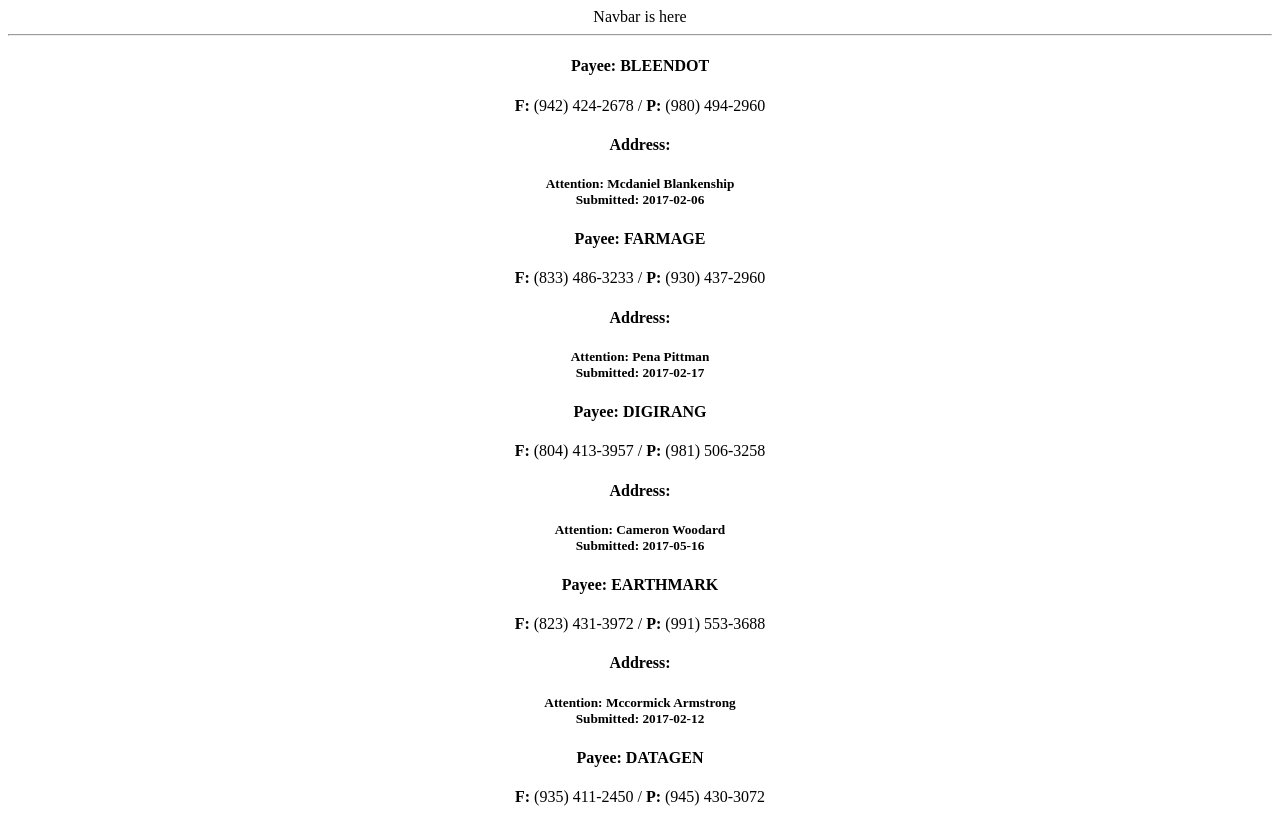
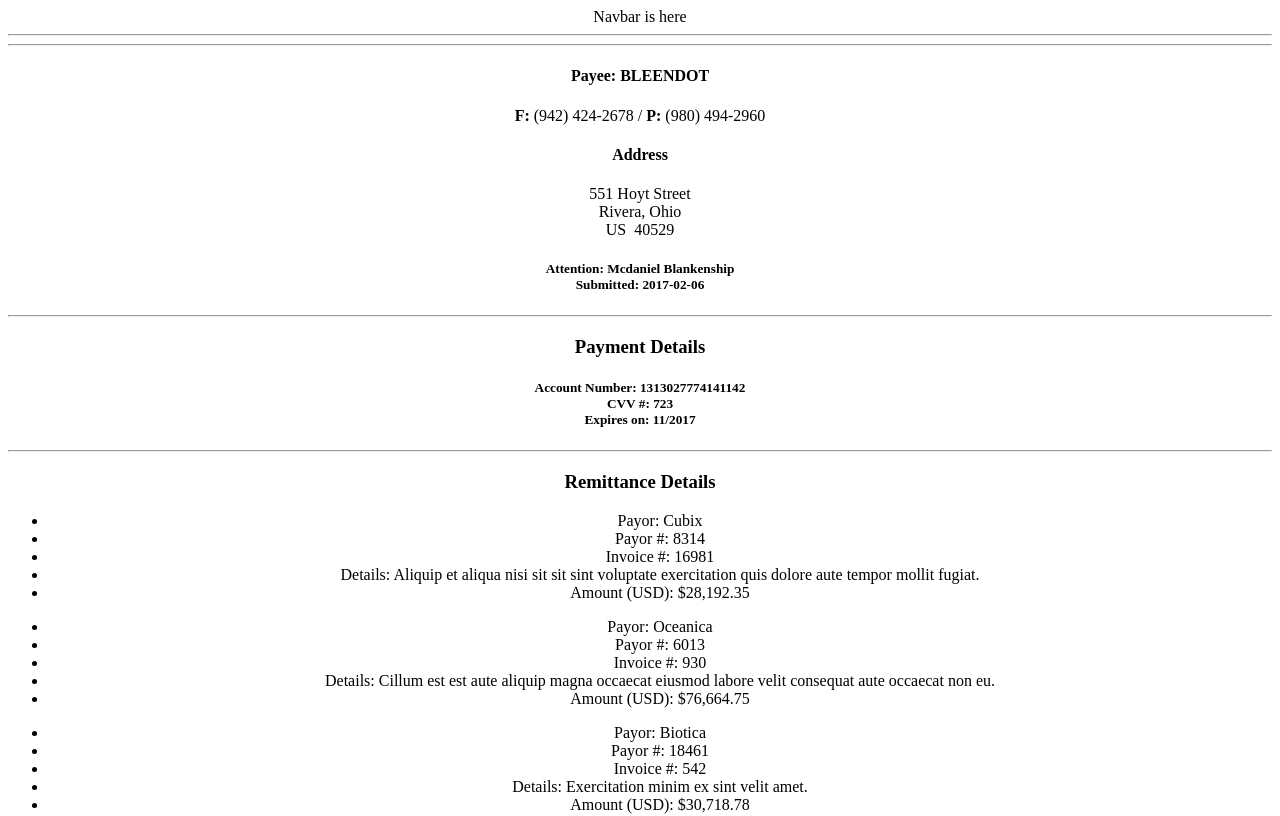
Before and after one commit to Moncada-J/Paymerang-Challenge, a React (Create React App) app: page /statements in a window 1280 px wide. Shown: the top 816 px of the page. Built offline with nearby package versions, Linux system fonts and the light colour scheme.

Commit message:
reaches minimal viable layout, all data rendered

```diff
--- a/src/components/App/App.js
+++ b/src/components/App/App.js
@@ -16,7 +16,7 @@ function App() {
         <Redirect to="/statements" />
       </Switch>
     </main>
-  );
+  )
 }
 
 export default App;
--- /dev/null
+++ b/src/components/Payee/RenderAddress/RenderAddress.jsx
@@ -0,0 +1,23 @@
+import React from 'react';
+import statements from '../../../sample.json';
+
+export default function RenderAddress({statement}) {
+ // this component adds the full address per payor
+ // (i created a second component to keep it clean!)
+    return (
+        <>
+            <h4>Address</h4>
+            <p>
+            {statement.Payee.Address.Address1}
+            {statement.Payee.Address.Address2}
+            <br />
+            {statement.Payee.Address.City},&nbsp;
+            {statement.Payee.Address.StateOrProvince}
+            <br />
+            {statement.Payee.Address.Country} &nbsp;
+            {statement.Payee.Address.PostalCode}
+            </p>
+
+       </>
+    )
+}
--- /dev/null
+++ b/src/components/Remittance/RenderRemittance/RenderRemittance.jsx
@@ -0,0 +1,30 @@
+import React from 'react';
+
+export default function RenderRemittance({remittance}) {
+    return (
+        // this component maps out the
+        // array nested inside the json data
+        // for remittance keys
+        <div>
+            {remittance.map((r) => (
+                <ul>
+                   <li>
+                    Payor: {r.PayorName}
+                    </li>
+                    <li>
+                    Payor #: {r.PayorId}
+                    </li>
+                    <li>
+                    Invoice #: {r.InvoiceNo}
+                    </li>
+                    <li>
+                    Details: {r.Description}
+                    </li>
+                    <li>
+                    Amount (USD): {r.Amount}
+                    </li>
+                </ul>
+            ))}
+        </div>
+    )
+}
--- a/src/components/RenderAddress/RenderAddress.jsx
+++ /dev/null
@@ -1,11 +0,0 @@
-import React from 'react';
-import statements from '../../sample.json';
-export default function RenderAddress() {
-    return (
-            <div>
-                    <h4>
-                        Address:
-                    </h4>
-            </div>
-    )
-}
--- a/src/components/RenderStatements/RenderStatements.jsx
+++ b/src/components/RenderStatements/RenderStatements.jsx
@@ -1,14 +1,15 @@
 import React from 'react';
 import statements from '../../sample.json';
 import StatementCard from '../StatementCard/StatementCard';
-
 export default function Statements() {
-    const statement = statements.map((s, idx) => (
-        <StatementCard statement={s} key={idx} index={idx} />
-    ));
     return (
         <div>
-         {statement}
+            {/* this maps out the object of json data
+             into three divisions:
+            1 - Payee, 2 - Payment, 3 - Remittance */}
+            {statements.map((statement, idx) => (
+                    <StatementCard statement={statement} key={idx} index={idx} />
+                ))}
         </div>
     )
 }
--- a/src/components/StatementCard/StatementCard.jsx
+++ b/src/components/StatementCard/StatementCard.jsx
@@ -1,15 +1,43 @@
 import React from 'react';
-import RenderAddress from '../../components/RenderAddress/RenderAddress';
+import RenderAddress from '../Payee/RenderAddress/RenderAddress';
+import RenderRemittances from '../../components/Remittance/RenderRemittance/RenderRemittance';
 
 export default function StatementCard ({statement}) {
     return (
-        <div>
-             <h4>Payee: {statement.Payee.Name}</h4>
-            <span> <strong>F:</strong> {statement.Payee.Fax} /  <strong>P:
-            </strong> {statement.Payee.Phone}</span>
-            <RenderAddress addressList={statement.Payee.Address}/>
-            <h5><strong>Attention:</strong> {statement.Payee.Attention} <br />
-            Submitted: {statement.Payee.SubmissionDate}</h5>
-        </div>
+        // this component holds all keys mapped out *not pun intended*,
+        // and design structure for the /statements route - shown on app.js
+        <main className="statement-card">
+            {/*
+             !!! Payee Info !!!
+              */}
+            <hr />
+            <div className="payee-container">
+                 <h4>Payee: {statement.Payee.Name}</h4>
+                <span> <strong>F:</strong> {statement.Payee.Fax} /  <strong>P:
+                </strong> {statement.Payee.Phone}
+                <br/></span>
+                <RenderAddress statement={statement}/>
+                <h5><strong>Attention:</strong> {statement.Payee.Attention} <br />
+                Submitted: {statement.Payee.SubmissionDate}</h5>
+            </div>
+            <hr />
+            {/*
+            !!! Payment Info !!!
+            */}
+           <div className="payment-container">
+                <h3>Payment Details</h3>
+                <h5> Account Number: {statement.Payment.PAN}
+                    <br/>
+                    CVV #: {statement.Payment.CVV}
+                    <br />
+                    Expires on: {statement.Payment.Exp}
+                </h5>
+            </div>
+            <hr />
+            <div className="remittance-container">
+                <h3>Remittance Details</h3>
+                <RenderRemittances remittance={statement.Remittance} />
+            </div>
+        </main>
     );
 }
```
Also changed, not shown: src/sample.json (indentation only).
